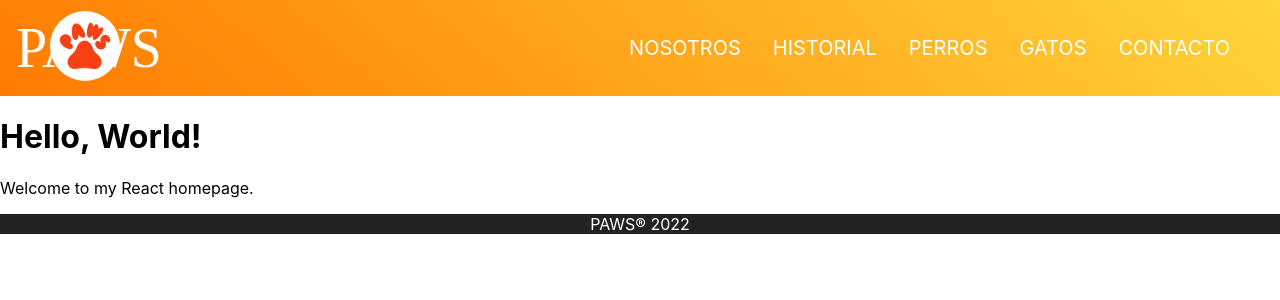
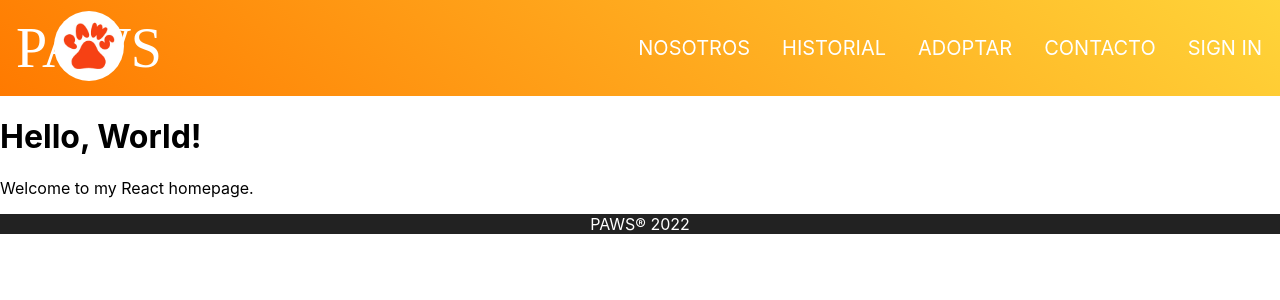
Before and after one commit to MaxiRG/PawsLab1, a React (Create React App) app in the folder paws-front/: page / in a window 1280 px wide. Shown: the top 300 px of the page. Built offline with nearby package versions, Linux system fonts and the light colour scheme.

Commit message:
NavBar changes

```diff
--- a/paws-front/src/components/Footer.js
+++ b/paws-front/src/components/Footer.js
@@ -1,5 +1,5 @@
 import React from "react";
-import { Link } from "react-router-dom";
+
 import "../styles/Navbar-styles.css";
 
 
--- a/paws-front/src/components/Navbar.js
+++ b/paws-front/src/components/Navbar.js
@@ -4,12 +4,31 @@ import { Link } from "react-router-dom";
 import logo from '../images/logo.jpg'
 
 class Navbar extends React.Component {
+
+  state = {
+    isLoggedIn: false
+  };
+
   handleClick = () => {
     const navbarLinks = document.getElementsByClassName("navbar-links")[0];
     navbarLinks.classList.toggle("active");
   };
 
+  handleLogin = () => {
+    // Set the isLoggedIn state to true
+    this.setState({ isLoggedIn: true });
+  };
+
+  handleLogout = () => {
+    // Set the isLoggedIn state to false
+    this.setState({ isLoggedIn: false });
+  };
+
+
   render() {
+
+    const { isLoggedIn } = this.state;
+
     return (
       <nav className="navbar">
         <div className="brand-title">PAWS </div>
@@ -34,16 +53,17 @@ class Navbar extends React.Component {
               <a href="#adopciones">Historial</a>
             </li>
             <li>
-              <a href="#">Perros</a>
-            </li>
-            <li>
-              <a href="#">Gatos</a>
+              <a href="#">Adoptar</a>
             </li>
             <li>
               <a href="#contacto">Contacto</a>
             </li>
             <li>
-              <a href="#"></a>
+            {isLoggedIn ? (
+                <Link to="/my-account">My Account</Link>
+              ) : (
+                <Link to="/sign-in">Sign In</Link>
+              )}
             </li>
           </ul>
         </div>
```
